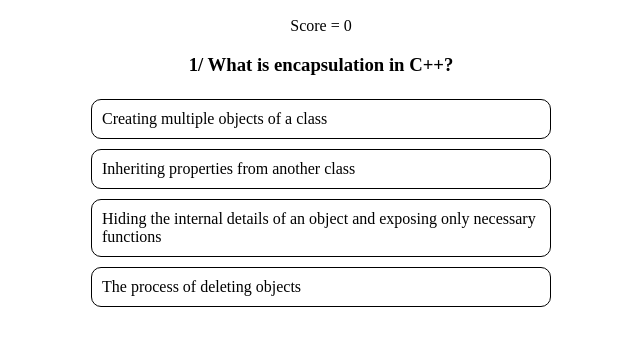
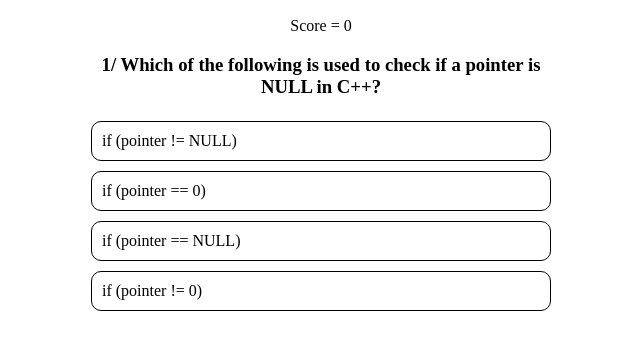
Before and after one commit to MouadBourquouquou/quiz_app, a plain HTML site: page index.html in a window 1280 px wide. Shown: the part 88-438 px from the top of the page, without its empty margins (319-959 px from the left). Drawn offline with Linux system fonts and the light colour scheme.

Commit message:
create a data folder , make the dataCpp larger for support a lot of question , and use random to choose ten

```diff
--- /dev/null
+++ b/Data/dataCpp.js
@@ -0,0 +1,452 @@
+export const dataCpp = [
+    {
+        "question": "What is encapsulation in C++?",
+        "answers": [
+            ["Creating multiple objects of a class", false],
+            ["Inheriting properties from another class", false],
+            ["Hiding the internal details of an object and exposing only necessary functions", true],
+            ["The process of deleting objects", false]
+        ]
+    },
+    {
+        "question": "What is inheritance in C++?",
+        "answers": [
+            ["Encapsulating data within a class", false],
+            ["The ability to derive new classes from existing ones", true],
+            ["Defining the data types in a class", false],
+            ["The process of eliminating unused variables", false]
+        ]
+    },
+    {
+        "question": "What is polymorphism in C++?",
+        "answers": [
+            ["Creating multiple copies of the same object", false],
+            ["The process of converting one type into another", false],
+            ["Hiding implementation details of a class", false],
+            ["The ability to use the same function name but different implementations", true]
+        ]
+    },
+    {
+        "question": "Which of the following is used to create a new object in C++?",
+        "answers": [
+            ["new", true],
+            ["malloc", false],
+            ["create", false],
+            ["initialize", false]
+        ]
+    },
+    {
+        "question": "What is a constructor in C++?",
+        "answers": [
+            ["A function that destroys an object", false],
+            ["A special function used to initialize an object", true],
+            ["A function that returns a value", false],
+            ["A type of pointer used for object creation", false]
+        ]
+    },
+    {
+        "question": "What does the 'this' pointer refer to in C++?",
+        "answers": [
+            ["It refers to the current object", true],
+            ["It refers to the base class", false],
+            ["It refers to the parent function", false],
+            ["It refers to the last created object", false]
+        ]
+    },
+    {
+        "question": "What is the purpose of the 'virtual' keyword in C++?",
+        "answers": [
+            ["To declare an abstract class", false],
+            ["To define an interface", false],
+            ["To enable dynamic polymorphism (runtime polymorphism)", true],
+            ["To indicate a static function", false]
+        ]
+    },
+    {
+        "question": "What is abstraction in C++?",
+        "answers": [
+            ["The process of creating new classes from existing ones", false],
+            ["The ability to create multiple objects of a class", false],
+            ["The process of defining multiple methods with the same name", false],
+            ["Hiding complex implementation details and exposing only necessary parts", true]
+        ]
+    },
+    {
+        "question": "Which of the following is NOT a feature of OOP?",
+        "answers": [
+            ["Structured programming", true],
+            ["Encapsulation", false],
+            ["Inheritance", false],
+            ["Polymorphism", false]
+        ]
+    },
+    {
+        "question": "What is the difference between 'public', 'private', and 'protected' access modifiers?",
+        "answers": [
+            ["They specify the data type of the variables", false],
+            ["They control the visibility of class members", true],
+            ["They define the return type of functions", false],
+            ["They are used to define constructors", false]
+        ]
+    },
+    {
+        "question": "What does the 'delete' keyword do in C++?",
+        "answers": [
+            ["Deletes a variable permanently", false],
+            ["Removes an element from an array", false],
+            ["Deallocates memory allocated with 'new'", true],
+            ["Deletes an entire class", false]
+        ]
+    },
+    {
+        "question": "What is the use of the 'new' operator in C++?",
+        "answers": [
+            ["Declares a new class", false],
+            ["Allocates memory dynamically", true],
+            ["Creates a new thread", false],
+            ["Assigns a value to a variable", false]
+        ]
+    },
+    {
+        "question": "Which keyword is used to create an abstract class in C++?",
+        "answers": [
+            ["static", false],
+            ["override", false],
+            ["final", false],
+            ["virtual", true]
+        ]
+    },
+    {
+        "question": "What does 'namespace' do in C++?",
+        "answers": [
+            ["Declares a new class", false],
+            ["Prevents naming conflicts in large projects", true],
+            ["Defines the main function", false],
+            ["Assigns a scope to variables", false]
+        ]
+    },
+    {
+        "question": "Which header file is required for input/output operations in C++?",
+        "answers": [
+            ["iostream", true],
+            ["stdio.h", false],
+            ["fstream", false],
+            ["conio.h", false]
+        ]
+    },
+    {
+        "question": "What is the purpose of the 'friend' keyword in C++?",
+        "answers": [
+            ["Allows a function to access private and protected members of another class", true],
+            ["Creates a reference to a private variable", false],
+            ["Declares a static function", false],
+            ["Defines a virtual function", false]
+        ]
+    },
+    {
+        "question": "What does the 'typedef' keyword do in C++?",
+        "answers": [
+            ["Defines a function", false],
+            ["Creates an alias for a data type", true],
+            ["Declares a constant", false],
+            ["Specifies the return type of a function", false]
+        ]
+    },
+    {
+        "question": "Which of the following is NOT a fundamental data type in C++?",
+        "answers": [
+            ["int", false],
+            ["float", false],
+            ["double", false],
+            ["string", true]
+        ]
+    },
+    {
+        "question": "What does the 'continue' keyword do in C++?",
+        "answers": [
+            ["Terminates the program", false],
+            ["Exits the current loop", false],
+            ["Pauses the execution of a loop", false],
+            ["Skips the rest of the loop iteration and continues with the next iteration", true]
+        ]
+    },
+    {
+        "question": "What is a pure virtual function in C++?",
+        "answers": [
+            ["A function that has no implementation", false],
+            ["A function that is static", false],
+            ["A function declared in a base class that must be overridden in a derived class", true],
+            ["A function that cannot be inherited", false]
+        ]
+    },
+    {
+        "question": "What is the default access specifier for class members in C++?",
+        "answers": [
+            ["private", true],
+            ["public", false],
+            ["protected", false],
+            ["static", false]
+        ]
+    },
+    {
+        "question": "What does the 'static' keyword signify in C++?",
+        "answers": [
+            ["The variable or function is accessible outside the class", false],
+            ["The variable or function belongs to the class rather than an object", true],
+            ["The variable is dynamically allocated", false],
+            ["The variable cannot change its value", false]
+        ]
+    },
+    {
+        "question": "Which of the following is a valid function declaration in C++?",
+        "answers": [
+            ["int add(int a, int b);", true],
+            ["int add(a, b);", false],
+            ["add(int a, int b);", false],
+            ["add(a, b);", false]
+        ]
+    },
+    {
+        "question": "What is the purpose of the 'return' keyword in C++?",
+        "answers": [
+            ["Returns the flow of control to the beginning of a loop", false],
+            ["Terminates the program", false],
+            ["Calls another function", false],
+            ["Exits from a function and optionally returns a value", true]
+        ]
+    },
+    {
+        "question": "What is the difference between 'struct' and 'class' in C++?",
+        "answers": [
+            ["Members of a 'struct' are private by default, whereas members of a 'class' are public by default", false],
+            ["A 'struct' cannot have member functions, while a 'class' can", false],
+            ["Members of a 'struct' are public by default, whereas members of a 'class' are private by default", true],
+            ["A 'struct' is used only for POD (Plain Old Data)", false]
+        ]
+    },
+    {
+        "question": "What does the 'virtual destructor' ensure in C++?",
+        "answers": [
+            ["Proper destruction of derived class objects when deleted through a base class pointer", true],
+            ["Overriding of base class methods", false],
+            ["Allocation of memory for the destructor", false],
+            ["Prevention of inheritance", false]
+        ]
+    },
+    {
+        "question": "What is an inline function in C++?",
+        "answers": [
+            ["A function that is called within a class", false],
+            ["A function defined with the 'inline' keyword, allowing faster execution by avoiding function call overhead", true],
+            ["A function that can only be used in the same file", false],
+            ["A function that returns multiple values", false]
+        ]
+    },
+    {
+        "question": "What is the purpose of the 'const' keyword in C++?",
+        "answers": [
+            ["Defines a constant pointer", false],
+            ["Indicates that a variable’s value cannot be modified", true],
+            ["Restricts access to a variable", false],
+            ["Enforces memory allocation", false]
+        ]
+    },
+    {
+        "question": "What is the role of the 'main' function in a C++ program?",
+        "answers": [
+            ["It defines the program's global variables", false],
+            ["It initializes all classes", false],
+            ["It serves as the entry point of the program", true],
+            ["It ends the program execution", false]
+        ]
+    },
+    {
+        "question": "Which of the following is NOT a valid loop structure in C++?",
+        "answers": [
+            ["for", false],
+            ["while", false],
+            ["do-while", false],
+            ["repeat-until", true]
+        ]
+    },
+    {
+        "question": "What is the purpose of a constructor in C++?",
+        "answers": [
+            ["To destroy an object when it is no longer needed", false],
+            ["To initialize an object when it is created", true],
+            ["To overload a function", false],
+            ["To create a class", false]
+        ]
+    },
+    {
+        "question": "What does the 'new' operator return in C++?",
+        "answers": [
+            ["A pointer to the allocated memory", true],
+            ["The address of the object", false],
+            ["A reference to the object", false],
+            ["A value of type int", false]
+        ]
+    },
+    {
+        "question": "What is the difference between '++i' and 'i++' in C++?",
+        "answers": [
+            ["There is no difference", false],
+            ["'++i' is only used in for loops", false],
+            ["'i++' increments i before using it", false],
+            ["'++i' increments i before using it, 'i++' increments after", true]
+        ]
+    },
+    {
+        "question": "Which of the following is used to check if a pointer is NULL in C++?",
+        "answers": [
+            ["if (pointer != NULL)", false],
+            ["if (pointer == 0)", false],
+            ["if (pointer == NULL)", true],
+            ["if (pointer != 0)", false]
+        ]
+    },
+    {
+        "question": "What is the result of dividing an integer by zero in C++?",
+        "answers": [
+            ["It causes undefined behavior", true],
+            ["It results in zero", false],
+            ["It throws an exception", false],
+            ["It returns infinity", false]
+        ]
+    },
+    {
+        "question": "What is the 'const' keyword used for in C++?",
+        "answers": [
+            ["To declare a function that can be called by other functions", false],
+            ["To define a constant value that cannot be changed", true],
+            ["To restrict access to a variable", false],
+            ["To allocate memory for a variable", false]
+        ]
+    },
+    {
+        "question": "What is a template in C++?",
+        "answers": [
+            ["A tool for creating macros", false],
+            ["A class that cannot be inherited", false],
+            ["A type of function pointer", false],
+            ["A way to define generic classes or functions", true]
+        ]
+    },
+    {
+        "question": "What does the 'break' keyword do in C++?",
+        "answers": [
+            ["Exits the current loop or switch statement", true],
+            ["Pauses the current iteration of a loop", false],
+            ["Moves to the next iteration of a loop", false],
+            ["Ends the current function", false]
+        ]
+    },
+    {
+        "question": "What does the 'sizeof' operator do in C++?",
+        "answers": [
+            ["Returns the number of elements in an array", false],
+            ["Returns the size of a data type or object in bytes", true],
+            ["Allocates memory for a variable", false],
+            ["Checks if a data type is valid", false]
+        ]
+    },
+    {
+        "question": "What is the difference between 'malloc' and 'new' in C++?",
+        "answers": [
+            ["'malloc' is used for object creation, 'new' is used for arrays", false],
+            ["'malloc' allocates memory for objects, 'new' allocates for primitive types", false],
+            ["'new' initializes the memory, while 'malloc' does not", true],
+            ["There is no difference", false]
+        ]
+    },
+    {
+        "question": "What is the purpose of the 'static' keyword in C++?",
+        "answers": [
+            ["It restricts a variable's scope to the function in which it is declared", false],
+            ["It makes the variable or function shared by all instances of the class", true],
+            ["It indicates that a function is virtual", false],
+            ["It defines a global variable", false]
+        ]
+    },
+    {
+        "question": "Which of the following is true about the 'new' keyword in C++?",
+        "answers": [
+            ["It allocates memory dynamically", true],
+            ["It allocates memory statically", false],
+            ["It deallocates memory", false],
+            ["It is used for array initialization", false]
+        ]
+    },
+    {
+        "question": "What does 'cin' do in C++?",
+        "answers": [
+            ["It outputs data to the console", false],
+            ["It is used to take input from the user", true],
+            ["It initializes variables", false],
+            ["It creates a new instance of a class", false]
+        ]
+    },
+    {
+        "question": "Which of the following is true about a 'class' in C++?",
+        "answers": [
+            ["A class is a type of function", false],
+            ["A class is a predefined variable", false],
+            ["A class is a blueprint for creating objects", true],
+            ["A class is used for memory allocation", false]
+        ]
+    },
+    {
+        "question": "What is the result of using 'delete' on a pointer in C++?",
+        "answers": [
+            ["It reallocates memory for the pointer", false],
+            ["It deallocates the memory pointed to by the pointer", true],
+            ["It initializes the pointer to null", false],
+            ["It prints the value of the pointer", false]
+        ]
+    },
+    {
+        "question": "What does the 'sizeof' operator do in C++?",
+        "answers": [
+            ["It returns the size of a data type or object", true],
+            ["It allocates memory", false],
+            ["It declares a variable", false],
+            ["It initializes an object", false]
+        ]
+    },
+    {
+        "question": "What is the difference between '++i' and 'i++' in C++?",
+        "answers": [
+            ["'++i' increments i before returning its value, 'i++' increments i after returning its value", true],
+            ["There is no difference", false],
+            ["'i++' is used for float values, while '++i' is used for integers", false],
+            ["'i++' increments i before returning its value", false]
+        ]
+    },
+    {
+        "question": "Which of the following best describes the 'new' operator in C++?",
+        "answers": [
+            ["It frees allocated memory", false],
+            ["It initializes variables to zero", false],
+            ["It prints values to the console", false],
+            ["It allocates memory dynamically for a variable or array", true]
+        ]
+    },
+    {
+        "question": "What does the 'break' statement do in C++?",
+        "answers": [
+            ["It pauses the program execution", false],
+            ["It terminates the nearest loop or switch statement", true],
+            ["It continues the next iteration of the loop", false],
+            ["It exits the function", false]
+        ]
+    },
+    {
+        "question": "Which of the following is true about a 'constructor' in C++?",
+        "answers": [
+            ["It is used to delete an object", false],
+            ["It is a type of operator", false],
+            ["It is a special function that is called when an object is created", true],
+            ["It is used to store data", false]
+        ]
+    }
+]
--- a/data.js
+++ /dev/null
@@ -1,92 +0,0 @@
-export const data = [
-    {
-        "question": "What is encapsulation in C++?",
-        "answers": [
-            ["Creating multiple objects of a class", false],
-            ["Inheriting properties from another class", false],
-            ["Hiding the internal details of an object and exposing only necessary functions", true],
-            ["The process of deleting objects", false]
-        ]
-    },
-    {
-        "question": "What is inheritance in C++?",
-        "answers": [
-            ["Encapsulating data within a class", false],
-            ["The ability to derive new classes from existing ones", true],
-            ["Defining the data types in a class", false],
-            ["The process of eliminating unused variables", false]
-        ]
-    },
-    {
-        "question": "What is polymorphism in C++?",
-        "answers": [
-            ["Creating multiple copies of the same object", false],
-            ["The process of converting one type into another", false],
-            ["Hiding implementation details of a class", false],
-            ["The ability to use the same function name but different implementations", true]
-        ]
-    },
-    {
-        "question": "Which of the following is used to create a new object in C++?",
-        "answers": [
-            ["new", true],
-            ["malloc", false],
-            ["create", false],
-            ["initialize", false]
-        ]
-    },
-    {
-        "question": "What is a constructor in C++?",
-        "answers": [
-            ["A function that destroys an object", false],
-            ["A special function used to initialize an object", true],
-            ["A function that returns a value", false],
-            ["A type of pointer used for object creation", false]
-        ]
-    },
-    {
-        "question": "What does the 'this' pointer refer to in C++?",
-        "answers": [
-            ["It refers to the current object", true],
-            ["It refers to the base class", false],
-            ["It refers to the parent function", false],
-            ["It refers to the last created object", false]
-        ]
-    },
-    {
-        "question": "What is the purpose of the 'virtual' keyword in C++?",
-        "answers": [
-            ["To declare an abstract class", false],
-            ["To define an interface", false],
-            ["To enable dynamic polymorphism (runtime polymorphism)", true],
-            ["To indicate a static function", false]
-        ]
-    },
-    {
-        "question": "What is abstraction in C++?",
-        "answers": [
-            ["The process of creating new classes from existing ones", false],
-            ["The ability to create multiple objects of a class", false],
-            ["The process of defining multiple methods with the same name", false],
-            ["Hiding complex implementation details and exposing only necessary parts", true]
-        ]
-    },
-    {
-        "question": "Which of the following is NOT a feature of OOP?",
-        "answers": [
-            ["Structured programming", true],
-            ["Encapsulation", false],
-            ["Inheritance", false],
-            ["Polymorphism", false]
-        ]
-    },
-    {
-        "question": "What is the difference between 'public', 'private', and 'protected' access modifiers?",
-        "answers": [
-            ["They specify the data type of the variables", false],
-            ["They control the visibility of class members", true],
-            ["They define the return type of functions", false],
-            ["They are used to define constructors", false]
-        ]
-    }
-]
--- a/index.js
+++ b/index.js
@@ -1,4 +1,4 @@
-import { data } from "./data.js";
+import { dataCpp } from "./Data/dataCpp.js";
 const question = document.getElementById("question");
 const tagscore = document.getElementById("score");
 const butnext = document.getElementById("next");
@@ -9,25 +9,35 @@ const ans4 = document.getElementById("ans4");
 
 let index = 0;
 let score = 0;
+let tabIndic = [];
+let indice = 0;
+
+function giveQuestion(){
+    do {
+        indice = Math.floor(Math.random()*50);
+    } while (tabIndic.includes(indice));
+    tabIndic.push(indice);
+    return indice;
+}
 
 function showQuesAns(){
-    question.innerHTML = `${index+1}/ `+data[index].question;
-    ans1.innerHTML = data[index].answers[0][0];
-    ans2.innerHTML = data[index].answers[1][0];
-    ans3.innerHTML = data[index].answers[2][0];
-    ans4.innerHTML = data[index].answers[3][0];
+    question.innerHTML = `${index+1}/ `+dataCpp[giveQuestion()].question;
+    ans1.innerHTML = dataCpp[indice].answers[0][0];
+    ans2.innerHTML = dataCpp[indice].answers[1][0];
+    ans3.innerHTML = dataCpp[indice].answers[2][0];
+    ans4.innerHTML = dataCpp[indice].answers[3][0];
 }
 showQuesAns();
 
 function validation(e,j){
-        if(data[index].answers[j][1] === true){
+        if(dataCpp[indice].answers[j][1] === true){
             e.style.backgroundColor="greenyellow";
             score++;
         }
         else {
             e.style.backgroundColor="rgb(255, 2, 31)";
-            for(let i=0;i<data[index].answers.length;i++){
-                if(data[index].answers[i][1]===true){
+            for(let i=0;i<4;i++){
+                if(dataCpp[indice].answers[i][1]===true){
                     let correct = document.getElementById("ans"+(i+1));
                     correct.style.backgroundColor = "greenyellow";
                 }
@@ -90,9 +100,9 @@ butnext.onclick = function(){
 
 function result(){
         let message = "Valider";
-        if(score<data.length/2) message = "Non Valider"
+        if(score<dataCpp.length/2) message = "Non Valider"
         document.querySelector(".continer").innerHTML =`<div>
-            <h2>Your final score is: ${score}/${data.length}</h2>
+            <h2>Your final score is: ${score}/10</h2>
             <h1 id=VNV>result : ${message}</h1>
             <button id="resbut">Restart Quiz</button>
         </div>`;
@@ -103,7 +113,7 @@ function result(){
         else document.getElementById("VNV").style.color="red";
 }
 function finish(){
-    if(index==data.length-1){
+    if(index==9){
         butnext.innerHTML = "Result";
         butnext.onclick = function(){
             result();
--- a/style.css
+++ b/style.css
@@ -21,6 +21,7 @@ html, body {
         max-width: 600px;
         padding: 10px;
         text-align: start;
+        cursor: pointer;
         border: 1px solid black;
         border-radius: 10px;
         -webkit-border-radius: 10px;
```
